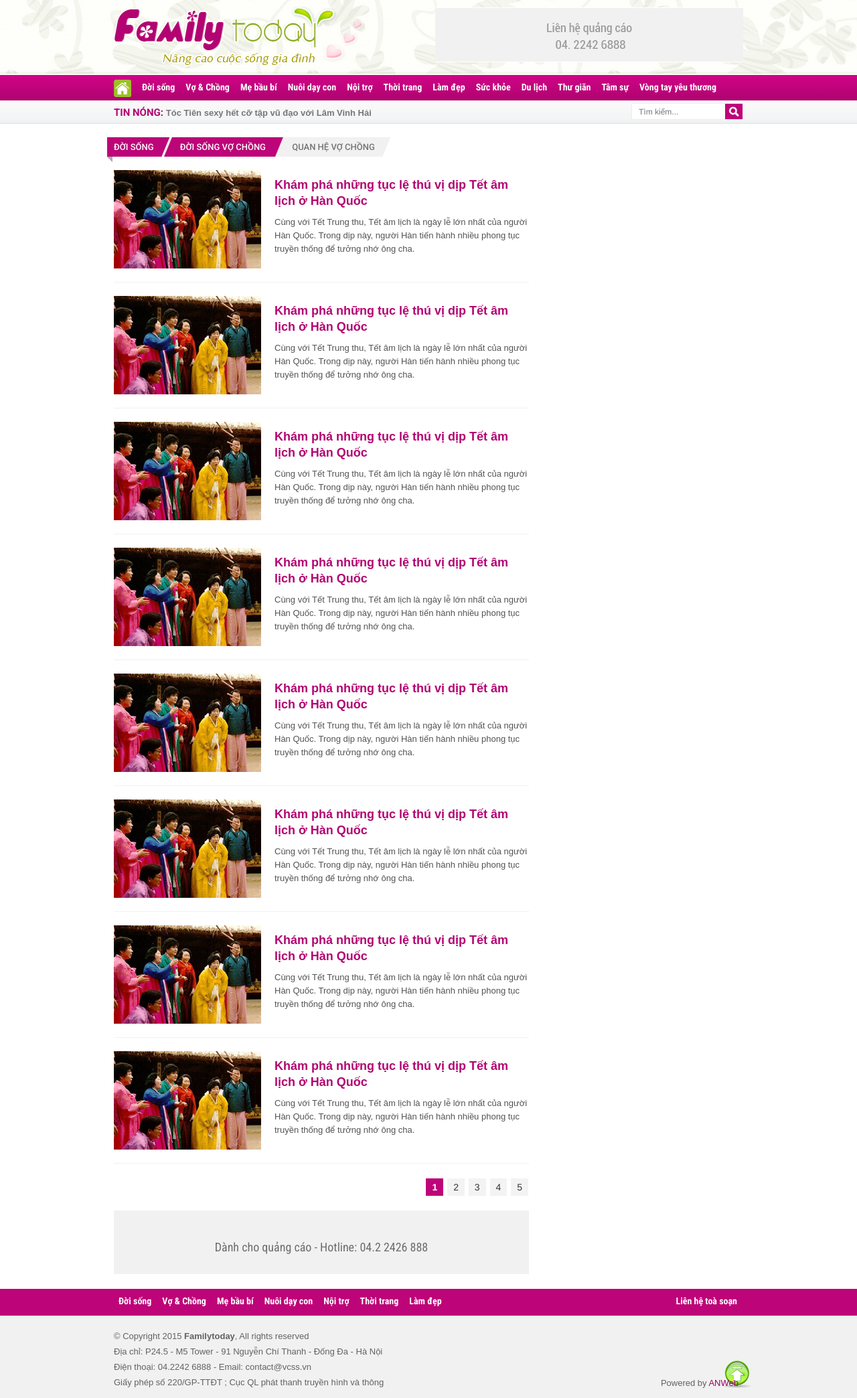
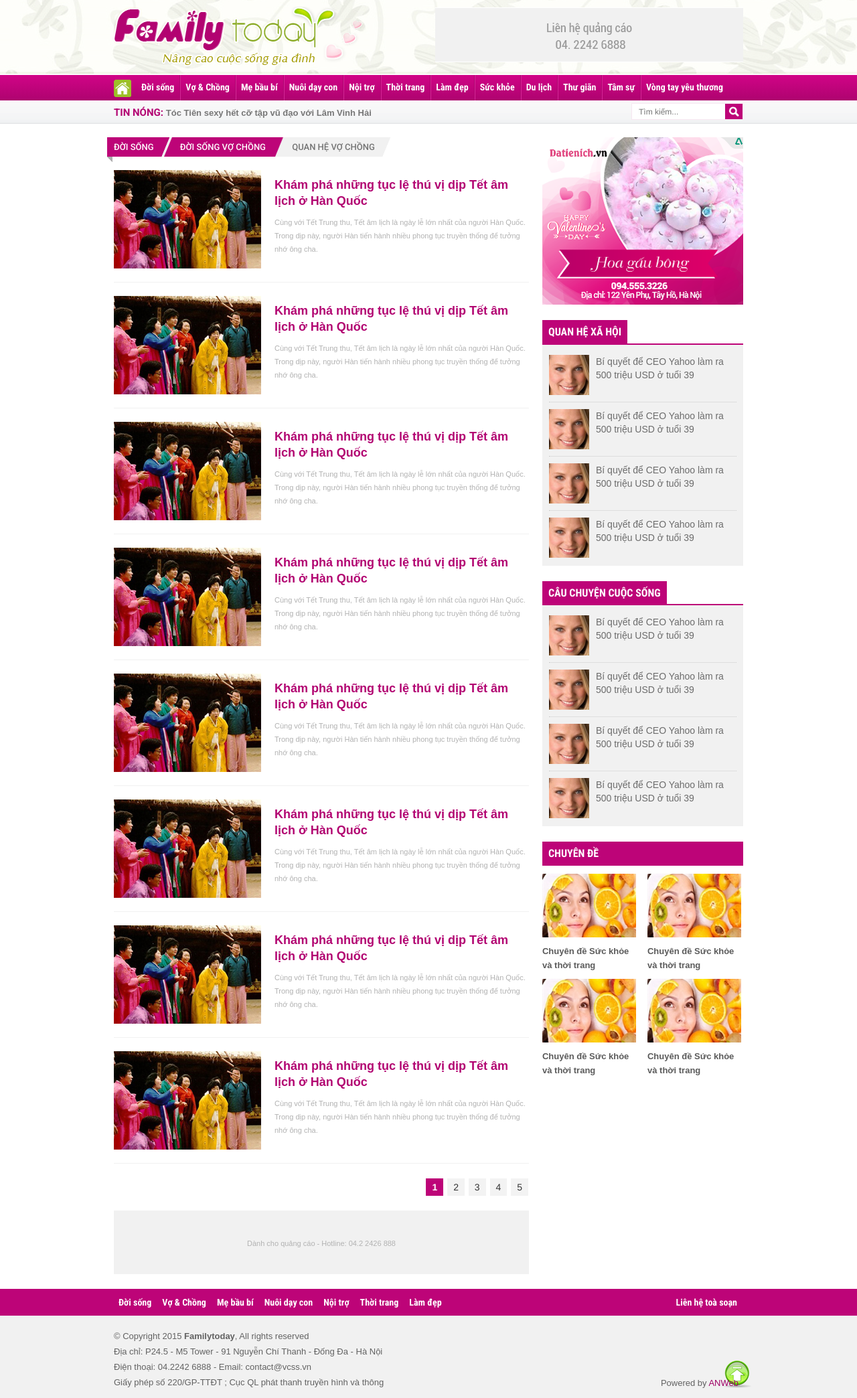
Before and after one commit to manhpham93/familyToday, a PHP site: page /news_list.html in a window 1280 px wide. Shown: the whole page at 67% size. Run offline with PHP 8.4, Linux system fonts and the light colour scheme; some libraries are stand-ins or nearby versions.

Commit message:
sua file manh.css trung.css style.css news_details.html news_list.html

```diff
--- a/manh.css
+++ b/manh.css
@@ -102,13 +102,16 @@
 .sidebar-new-news a:hover h4{
     color: #bd0478;
 }
+.sidebar-new-news .image-silebar{
+    margin-right: 10px;
+}
 .sidebar-new-news h4{
     font-family: "Arial";
     font-size: 14px;
     font-weight: 400;
     color: #6c6c6c;
     line-height: 20px;
-    padding-left: 70px
+    margin-top: 0;
 }
 .box-title{
     background-color: #bd0478;
--- a/news_list.html
+++ b/news_list.html
@@ -6,6 +6,7 @@
         <link href="css/bootstrap.css" rel="stylesheet">
         <link href="style.css" rel="stylesheet">
         <link href="trung.css" rel="stylesheet">
+        <link href="manh.css" rel="stylesheet">
     </head>
     <body>
         <div class="header-main">
@@ -233,8 +234,83 @@
                         </div>
 
                     </div>
-                    <div class="col-md-4">
+   <div class="col-md-4 col-xs-4 col-sm-4">
+                        <div class="advantising-sidebar">
+                            <img src="images/image-logo.png" />
+                        </div>
 
+                        <div class="sidebar-new-news">
+                            <h3 class="widget-title">QUAN HỆ XÃ HỘI</h3>
+                            <ul>
+                                <li class="clearfix">
+                                    <a href="#">
+                                        <img class="image-silebar pull-left" src="images/icon-silebar.png"/>
+                                        <h4>Bí quyết để CEO Yahoo làm ra 500 triệu USD ở tuổi 39</h4></a>
+                                </li>
+                                <li class="clearfix">
+                                    <a href="#"><img class="image-silebar pull-left" src="images/icon-silebar.png"/><h4>Bí quyết để CEO Yahoo làm ra 500 triệu USD ở tuổi 39</h4></a>
+                                </li>
+                                <li class="clearfix">
+                                    <a href="#"><img class="image-silebar pull-left" src="images/icon-silebar.png"/><h4>Bí quyết để CEO Yahoo làm ra 500 triệu USD ở tuổi 39</h4></a>
+                                </li>
+                                <li class="clearfix">
+                                    <a href="#"><img class="image-silebar pull-left" src="images/icon-silebar.png"/><h4>Bí quyết để CEO Yahoo làm ra 500 triệu USD ở tuổi 39</h4></a>
+                                </li>
+
+                            </ul>
+                        </div>
+                        <div class="sidebar-new-news">
+                            <h3 class="widget-title">CÂU CHUYỆN CUỘC SỐNG</h3>
+                            <ul>
+                                <li class="clearfix">
+                                    <a href="#"><img class="image-silebar pull-left" src="images/icon-silebar.png"/><h4>Bí quyết để CEO Yahoo làm ra 500 triệu USD ở tuổi 39</h4></a>
+                                </li>
+                                <li class="clearfix">
+                                    <a href="#"><img class="image-silebar pull-left" src="images/icon-silebar.png"/><h4>Bí quyết để CEO Yahoo làm ra 500 triệu USD ở tuổi 39</h4></a>
+                                </li>
+                                <li class="clearfix">
+                                    <a href="#"><img class="image-silebar pull-left" src="images/icon-silebar.png"/><h4>Bí quyết để CEO Yahoo làm ra 500 triệu USD ở tuổi 39</h4></a>
+                                </li>
+                                <li class="clearfix">
+                                    <a href="#"><img class="image-silebar pull-left" src="images/icon-silebar.png"/><h4>Bí quyết để CEO Yahoo làm ra 500 triệu USD ở tuổi 39</h4></a>
+                                </li>
+
+                            </ul>
+                        </div>
+                        <div class="sidebar-box">
+                            <h3 class="box-title">CHUYÊN ĐỀ</h3>
+                            <ul>
+                                <li class="pull-left">
+                                    <a href="#"><img class="icon-silebar-box" src="images/icon-silebar-box.png"/><h4>Chuyên đề Sức khỏe và thời trang</h4></a>
+                                </li>
+                                <li class="pull-left">
+                                    <a href="#"><img class="icon-silebar-box" src="images/icon-silebar-box.png"/><h4>Chuyên đề Sức khỏe và thời trang</h4></a>
+                                </li>
+                                <li class="pull-left">
+                                    <a href="#"><img class="icon-silebar-box" src="images/icon-silebar-box.png"/><h4>Chuyên đề Sức khỏe và thời trang</h4></a>
+                                </li>
+                                <li class="pull-left">
+                                    <a href="#"><img class="icon-silebar-box" src="images/icon-silebar-box.png"/><h4>Chuyên đề Sức khỏe và thời trang</h4></a>
+                                </li>
+
+
+                            </ul>
+                        </div>
+                        <div class="wap-facebook">
+                            <div class="content-facebook">
+                                <div id="fb-root"></div>
+                                <script>(function (d, s, id) {
+                                        var js, fjs = d.getElementsByTagName(s)[0];
+                                        if (d.getElementById(id))
+                                            return;
+                                        js = d.createElement(s);
+                                        js.id = id;
+                                        js.src = "//connect.facebook.net/vi_VN/sdk.js#xfbml=1&version=v2.0";
+                                        fjs.parentNode.insertBefore(js, fjs);
+                                    }(document, 'script', 'facebook-jssdk'));</script>
+                                <div class="fb-like-box" data-href="https://www.facebook.com/FacebookDevelopers" data-width="300px" data-colorscheme="light" data-show-faces="true" data-header="false" data-stream="false" data-show-border="true"></div>
+                            </div>
+                        </div>
                     </div>
                 </div>
             </div>
@@ -245,7 +321,7 @@
             <div class="container">
                 <div class="row">
                     <div class="col-md-7">
-                        <ul class="content-menu-header">
+                        <ul class="content-menu-footer">
 
                             <li><a href="#">Đời sống</a></li>
                             <li><a href="#">Vợ & Chồng</a></li>
@@ -258,7 +334,7 @@
                         </ul>
                     </div>
                     <div class="col-md-5">
-                        <ul class="content-menu-header">
+                        <ul class="content-menu-footer">
                             <li class="pull-right"><a href="#">Liên hệ toà soạn </a></li>
                         </ul>
                     </div>
@@ -278,11 +354,11 @@
                         <p>Giấy phép số 220/GP-TTĐT ; Cục QL phát thanh truyền hình và thông</p>
                     </div>
                     <div class="col-md-2">
-                        <p class="footer-right pull-right">Powered by<span class="Powered "> ANWeb </span></p>
+                        <a href="#"><p class="footer-right pull-right">Powered by<span class="Powered "> ANWeb </span></p></a>
                     </div>
                 </div>
             </div>
-            <div class="icon-footer"><img src="images/icon-footer.png"></div>
+            <div class="icon-footer"><a href="#"><img src="images/icon-footer.png"></a></div>
         </div>
         <script src="js/jquery-1.11.2.min.js"></script>
         <script src="js/bootstrap.js"></script>
--- a/style.css
+++ b/style.css
@@ -35,7 +35,7 @@
     margin-bottom: 0;
 }
 
-.content-menu-header li a{
+.content-menu-header li a, .content-menu-footer li a{
     color: #ffffff;
     font-family: 'Roboto Condensed', sans-serif;
     font-size: 14px;
@@ -58,12 +58,12 @@
 .content-menu-header li:nth-child(2){
     border-left: none;
 }
-.content-menu-header li:hover{
+.content-menu-header li:hover, .content-menu-footer li:hover{
     background: #8aaa23;
 }
 .content-menu-header li{
     float: left;
-    padding: 8px 9px 0 7px;
+    padding: 8px 8px 0 7px;
     border-right: 1px solid #ae0470;
     border-left: 1px solid #d52796;
     height: 38px;
--- a/trung.css
+++ b/trung.css
@@ -108,10 +108,10 @@
     background: #bd0478;
     height: 40px;
 }
-.content-menu-header li {
+.content-menu-footer li {
 float: left;
-padding: 8px 9px 0 7px;
+padding: 10px 9px 0 7px;
 border-right: none !important;
 border-left: none !important;
-height: 38px;
+height: 40px;
 }
```
Also changed, not shown: news_details.html (+54 -5 lines), images/icon-tag.png.
